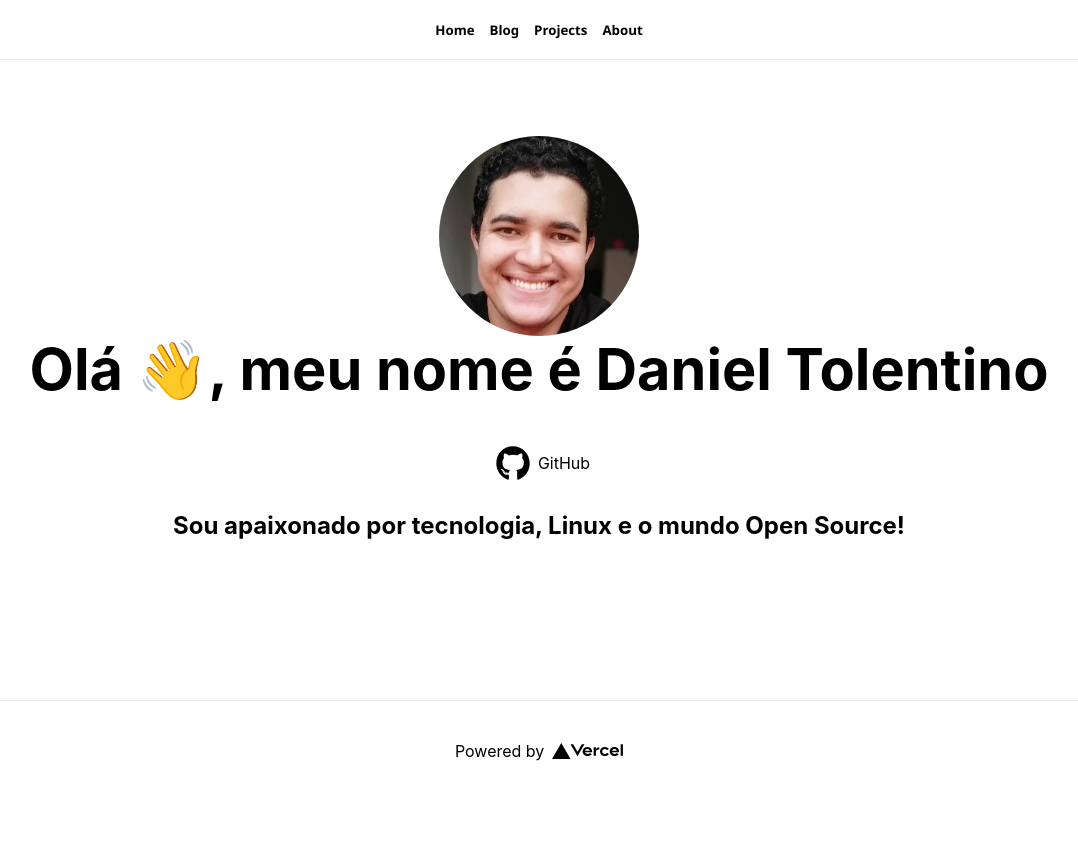
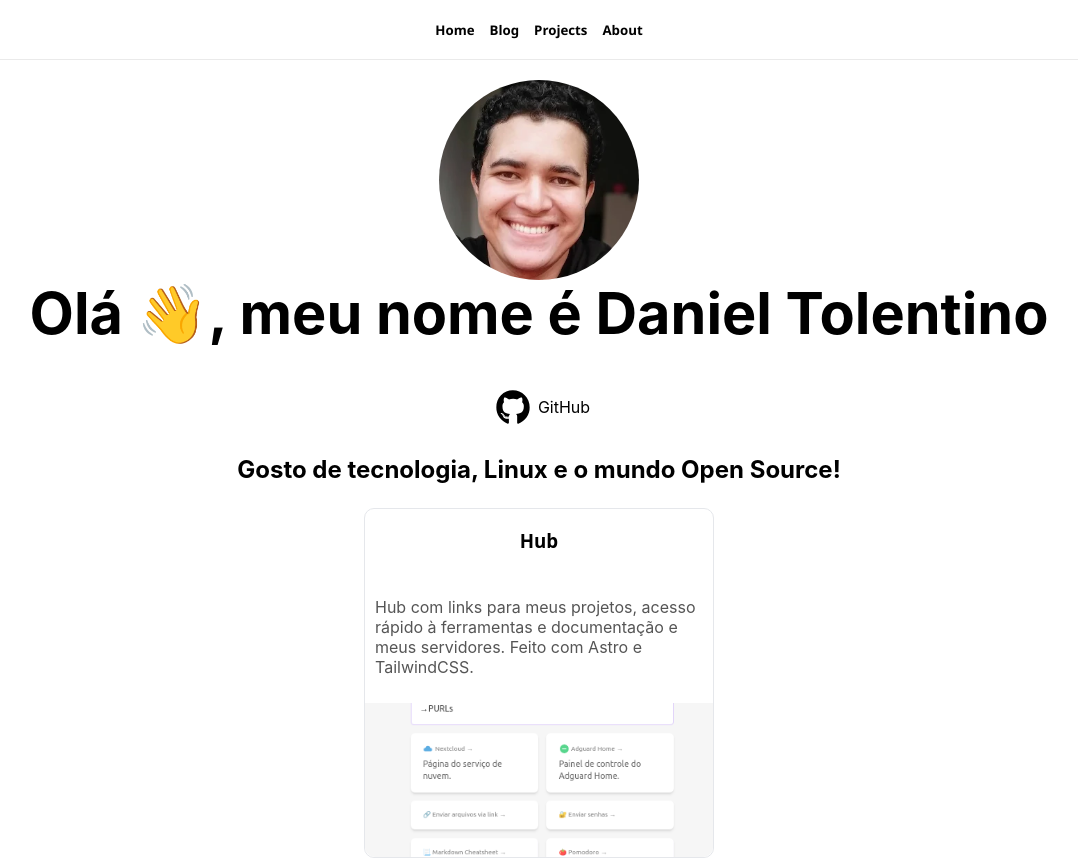
Before and after one commit to DanielTolentino/personal-page, a Next.js app: page / in a window 1280 px wide. Shown: the top 859 px of the page, without its empty margins (101-1179 px from the left). Before the commit the page ends 800 px from the top, so only its background shows below. Built offline with nearby package versions, Linux system fonts and the light colour scheme.

Commit message:
Test card on home page

```diff
--- a/pages/index.js
+++ b/pages/index.js
@@ -3,6 +3,7 @@ import Link from 'next/link'
 import Image from 'next/image';
 import styles from '../styles/Home.module.css';
 
+import Card from '../components/ProjectCard';
 import NavBar from '../components/NavBar';
 
 export default function Home() {
@@ -31,10 +32,18 @@ export default function Home() {
                <img className={styles.icons} src='/github-svgrepo-com.svg' /> GitHub
               </a>
             </div>
-            <h2 className={styles.description}>Sou apaixonado por tecnologia, Linux e o mundo Open Source!</h2>
+            <h2 className={styles.description}>Gosto de tecnologia, Linux e o mundo Open Source!</h2>
           </div>
         </div>
       </div>
+      <Card
+            title='Hub'
+            description='Hub com links para meus projetos, acesso rápido à ferramentas e documentação e meus servidores.
+            Feito com Astro e TailwindCSS.'
+            url='https://github.com/DanielTolentino/Hub'
+            image='/hub.png'
+            alt='Hub pessoal'
+            />
 
       </main>
 
```
